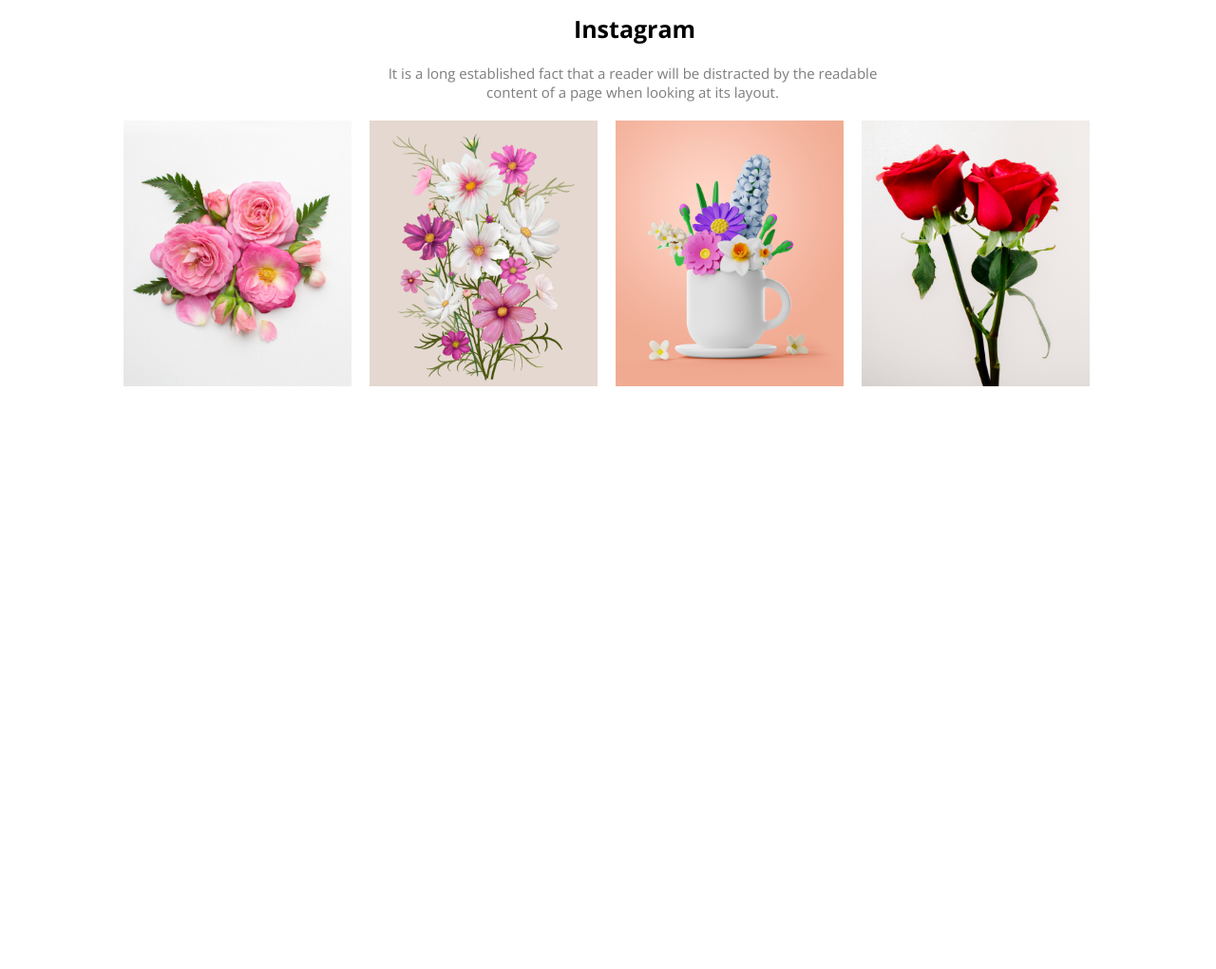
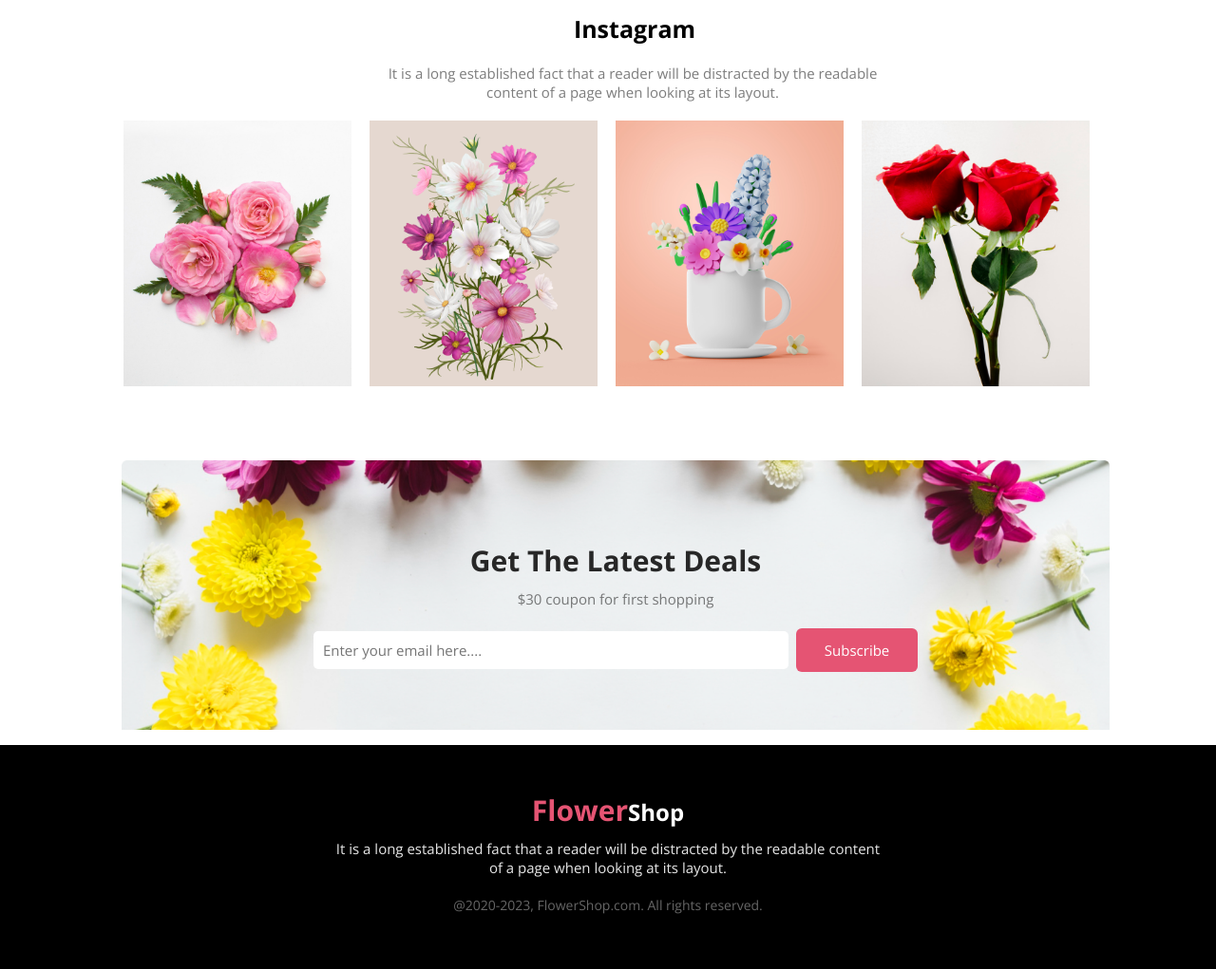
Before and after one commit to suhanurrahman007/Flower-Shop, a plain HTML site: page index.html in a window 1280 px wide. Shown: the part 1649-2670 px from the top of the page at 95% size. Before the commit the page ends 2134 px from the top, so only its background shows below. Drawn offline with nearby package versions, Linux system fonts and the light colour scheme.

Commit message:
flower project first footer section added

```diff
--- a/index.html
+++ b/index.html
@@ -26,6 +26,8 @@
     <!-- Header Section End Here  -->
 
 
+
+
     <!-- Main Section Start Here  -->
     <main>
         <article>
@@ -36,7 +38,7 @@
                         <p>It is a long established fact that a reader will be distracted by the readable content of a
                             page when looking at its layout. The point of using Lorem Ipsum is that it has a
                             more-or-less normal distribution of letters.</p>
-                        <button>Shop Now</button>
+                        <button class="btn">Shop Now</button>
                     </div>
                     <div class="flower-des-img">
                         <img src="./Flower Asset/pngwing 10.png" alt="">
@@ -81,7 +83,7 @@
                     <h2>Hot Deal ! Sale Up To 25% Off</h2>
                     <p>It is a long established fact that a reader will be distracted by the readable content of a page
                         when looking at its layout.</p>
-                    <button>Sign Up</button>
+                    <button class="btn">Sign Up</button>
             </div>
             <div class="flower-sign-up-img">
                 <img src="./Flower Asset/pngwing 8.png" asign-uplt="">
@@ -113,15 +115,34 @@
     </section>
     <!-- Flower instagram Section End Here  -->
 
+    <!-- Flower deals Section Start Here  -->
+    <section class="deals">
+        <div class="deals-title">
+            <h2>Get The Latest Deals</h2>
+            <p>$30 coupon for first shopping</p>
+        </div>
+        <div class="deals-body">
+            <input class="deals-input" type="email" name="email" placeholder="Enter your email here....">
+            <button class="btn">Subscribe</button>
+        </div>
+    </section>
+    <!-- Flower deals Section End Here  -->
         </article>
-
     </main>
     <!-- Main Section End Here  -->
 
 
+
+
     <!-- Footer Section Start Here  -->
     <footer>
-
+        <div class="flower-footer">
+            <h2><span class="footer-h-one">Flower</span><span class="footer-h-two">Shop</span></h2>
+            <p class="footer-p-one">It is a long established fact that a reader will be distracted by the readable
+                content of a page when
+                looking at its layout.</p>
+                <p class="footer-p-two">@2020-2023, FlowerShop.com. All rights reserved.</p>
+        </div>
     </footer>
     <!-- Footer Section End Here  -->
 
--- a/style.css
+++ b/style.css
@@ -33,7 +33,7 @@ html{
     margin-bottom: 10px;
 }
 
-.flower-des-title button{
+.btn{
     width: 8rem;
     padding: .8rem;
     font-size: 15px;
@@ -43,7 +43,7 @@ html{
     color: white;
 }
 
-.flower-des-title button:hover{
+.btn:hover{
     background-color: rgba(156, 40, 40, 0.848);
 }
 
@@ -136,19 +136,6 @@ html{
     margin-bottom: 10px;
 }
 
-.flower-sign-up-title button{
-    width: 8rem;
-    padding: .8rem;
-    font-size: 15px;
-    border-radius: 6px;
-    background: #E55473;
-    border: none;
-    color: white;
-}
-
-.flower-sign-up-title button:hover{
-    background-color: rgba(156, 40, 40, 0.848);
-}
 
 .flower-des-img{
     display: flex;
@@ -165,7 +152,7 @@ html{
 }
 /* flower sign up css End here  */
 
-/* flower instagram des css Start here  */
+/* flower instagram  css Start here  */
 
 .flower-instagram{
     padding: 4rem;
@@ -201,4 +188,80 @@ html{
 .flower-instagram-body{
     display: flex;
 }
-/* flower instagram des css End here  */
+/* flower instagram  css End here  */
+
+
+/* flower deals  css start here  */
+.deals{
+    background-image: url("./Flower\ Asset/Rectangle 9.png");
+    background-repeat:no-repeat;
+    background-size: cover;
+    margin-left: 8rem;
+    margin-right: 7rem;
+}
+
+.deals-title{
+    text-align: center;
+    padding: 5rem;
+}
+.deals-title h2{
+    font-size: 30px;
+    color: #272727;
+    padding: 5px;
+}
+.deals-title p{
+    color: rgba(39, 39, 39, 0.60);
+    font-size: 15px;
+    padding: 5px;
+}
+
+.deals-body{
+    text-align: center;
+    margin-top: -4rem;
+    margin-bottom: 1rem;
+
+}
+
+.deals-input{
+    font-size: 15px;
+    padding: 10px;
+    width: 500px;
+    margin-right: 4px;
+    border-radius: 5px;
+    border: none;
+    margin-bottom: 4rem;
+}
+/* flower deals  css End here  */
+
+
+/* footer  css start here  */
+.flower-footer{
+    background-color: black;
+    color: white;
+    text-align: center;
+    padding: 3rem;
+}
+
+.footer-h-one{
+    color: #E55473;
+    font-size: 30px;
+}
+.footer-h-one{
+    font-size: 30px;
+}
+.footer-p-one{
+    margin-left: 18rem;
+    margin-right: 18rem;
+    padding: 10px;
+    color: rgba(255, 255, 255, 0.90);
+    font-size: 15px;
+}
+
+.footer-p-two{
+    margin-left: 18rem;
+    margin-right: 18rem;
+    padding: 10px;
+    color: rgba(255, 255, 255, 0.40);
+    font-size: 14px;
+}
+/* footer  css End here  */
```
